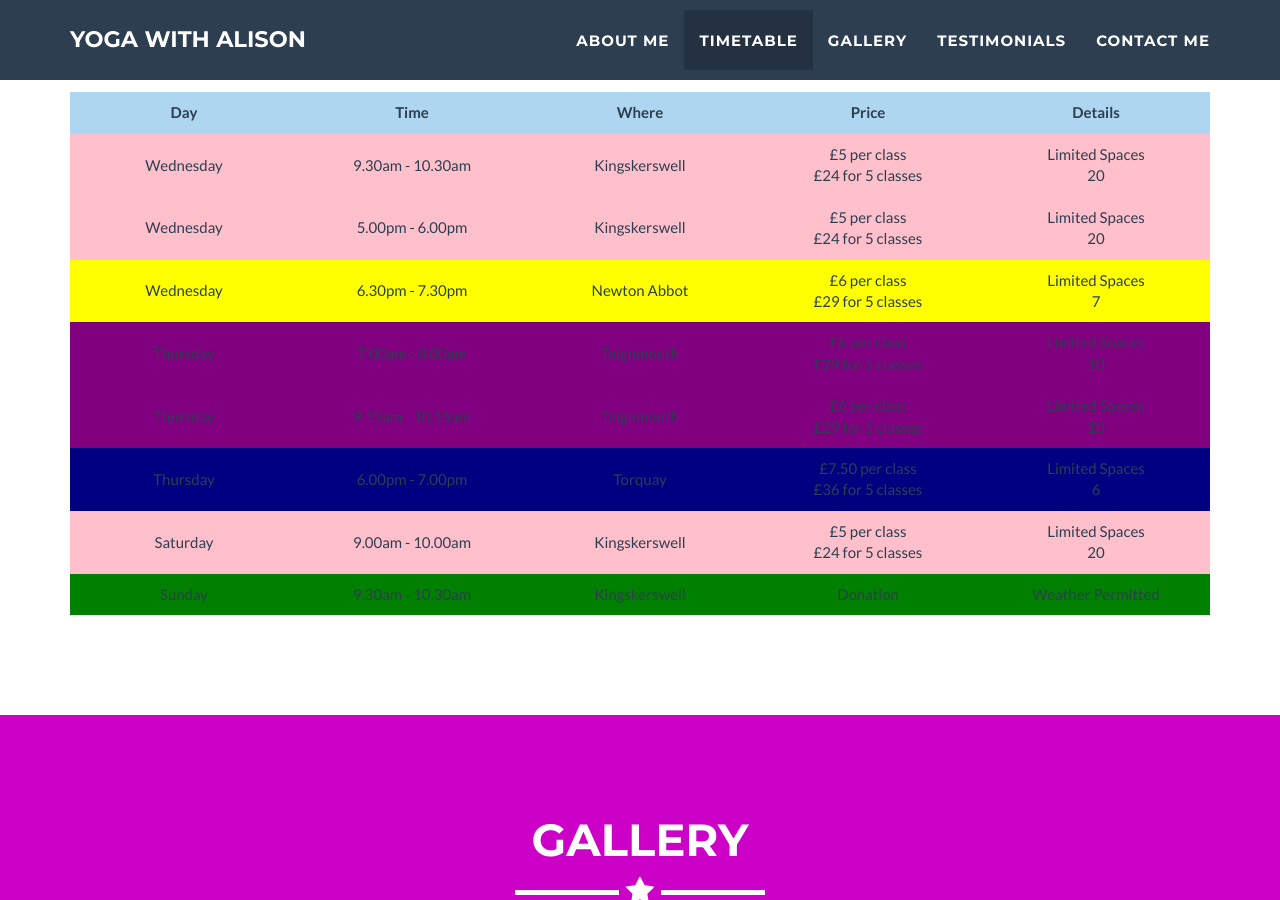
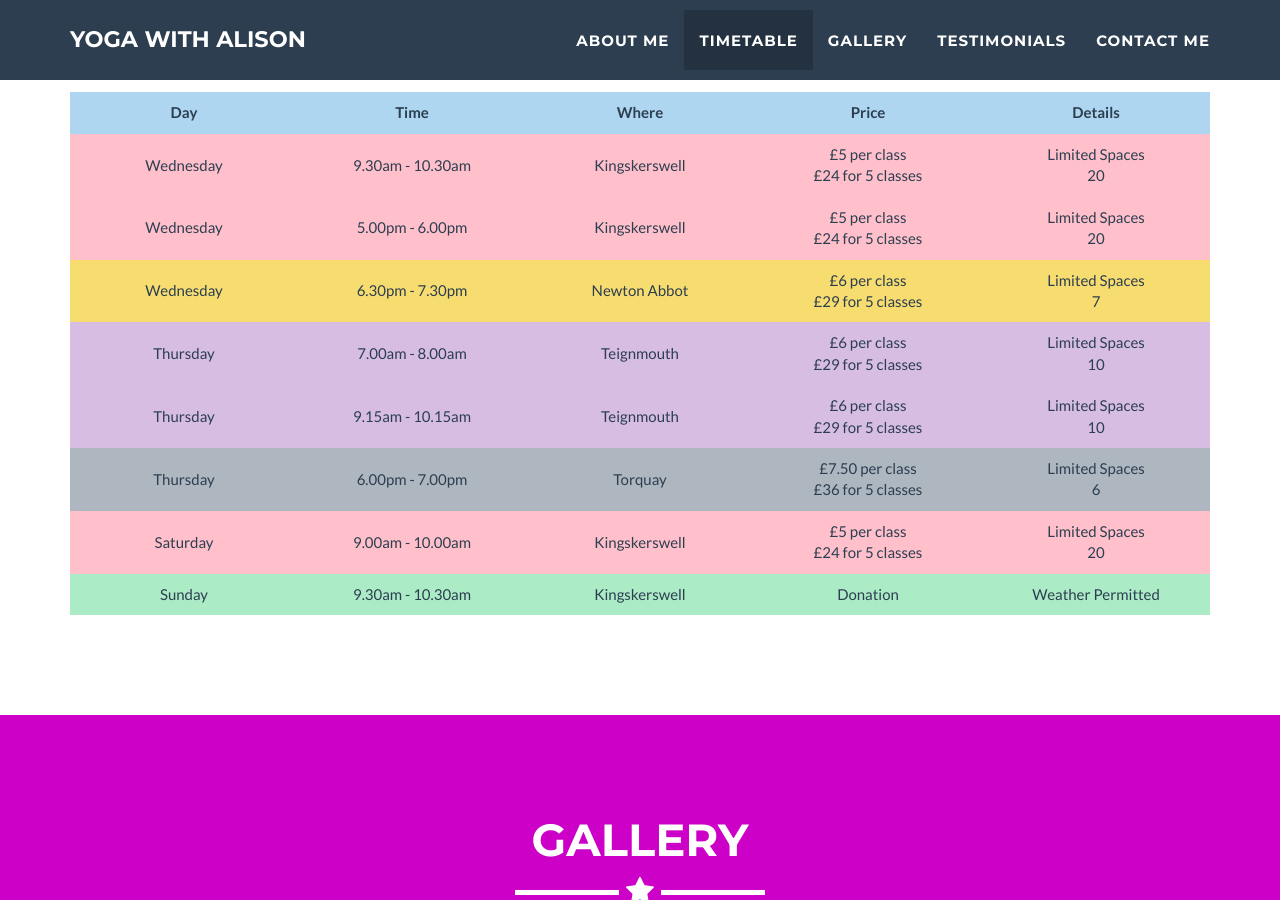
Before and after one commit to YogaWithAlison/yogawithalison.github.io, a Jekyll site: the page built from index.html, in a window 1280 px wide and 900 px high, scrolled down 1697 px. Built offline with Jekyll 4.4.1, drawn with Linux system fonts in a browser that asks for light colours.

Commit message:
timetable colours

```diff
--- a/_includes/timetable.html
+++ b/_includes/timetable.html
@@ -34,28 +34,28 @@
                               <TD>£5 per class<br>£24 for 5 classes</TD>
                               <TD>Limited Spaces<br>20</TD>
                         </TR>
-                        <TR style="background-color: yellow">
+                        <TR style="background-color: rgb(247, 220, 111)">
                               <TD>Wednesday</TD>
                               <TD>6.30pm - 7.30pm</TD>
                               <TD>Newton Abbot</TD>
                               <TD>£6 per class<br>£29 for 5 classes</TD>
                               <TD>Limited Spaces<br>7</TD>
                         </TR>
-                        <TR style="background-color: purple">
+                        <TR style="background-color: rgb(215, 189, 226)">
                               <TD>Thursday</TD>
                               <TD>7.00am - 8.00am</TD>
                               <TD>Teignmouth</TD>
                               <TD>£6 per class<br>£29 for 5 classes</TD>
                               <TD>Limited Spaces<br>10</TD>
                         </TR>
-                        <TR style="background-color: purple">
+                        <TR style="background-color: rgb(215, 189, 226)">
                               <TD>Thursday</TD>
                               <TD>9.15am - 10.15am</TD>
                               <TD>Teignmouth</TD>
                               <TD>£6 per class<br>£29 for 5 classes</TD>
                               <TD>Limited Spaces<br>10</TD>
                         </TR>
-                        <TR style="background-color: navy">
+                        <TR style="background-color: rgb(174, 182, 191)">
                               <TD>Thursday</TD>
                               <TD>6.00pm - 7.00pm</TD>
                               <TD>Torquay</TD>
@@ -69,7 +69,7 @@
                               <TD>£5 per class<br>£24 for 5 classes</TD>
                               <TD>Limited Spaces<br>20</TD>
                         </TR>
-                        <TR style="background-color: green">
+                        <TR style="background-color: rgb(171, 235, 198)">
                               <TD>Sunday</TD>
                               <TD>9.30am - 10.30am</TD>
                               <TD>Kingskerswell</TD>
```
